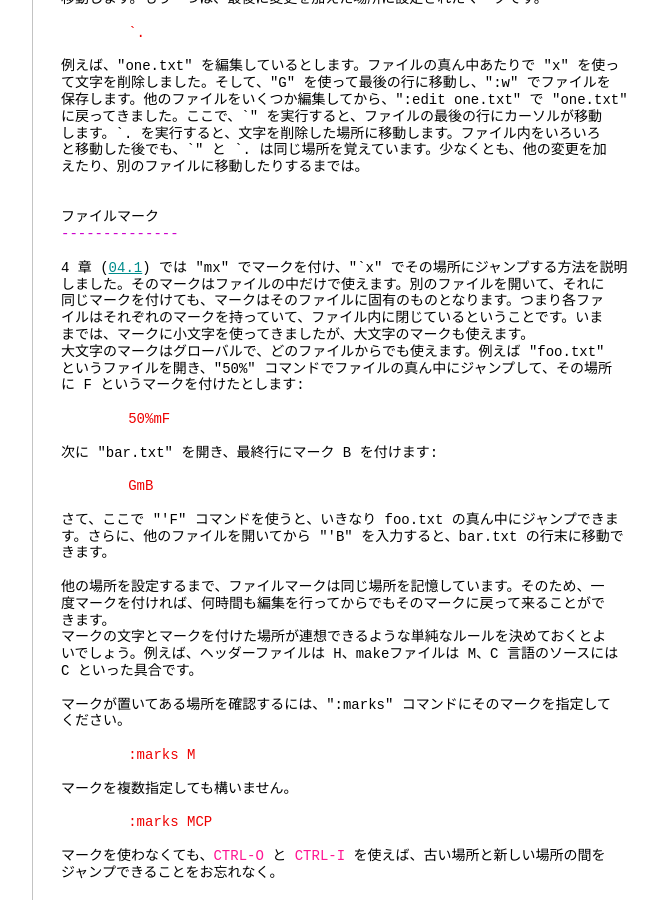
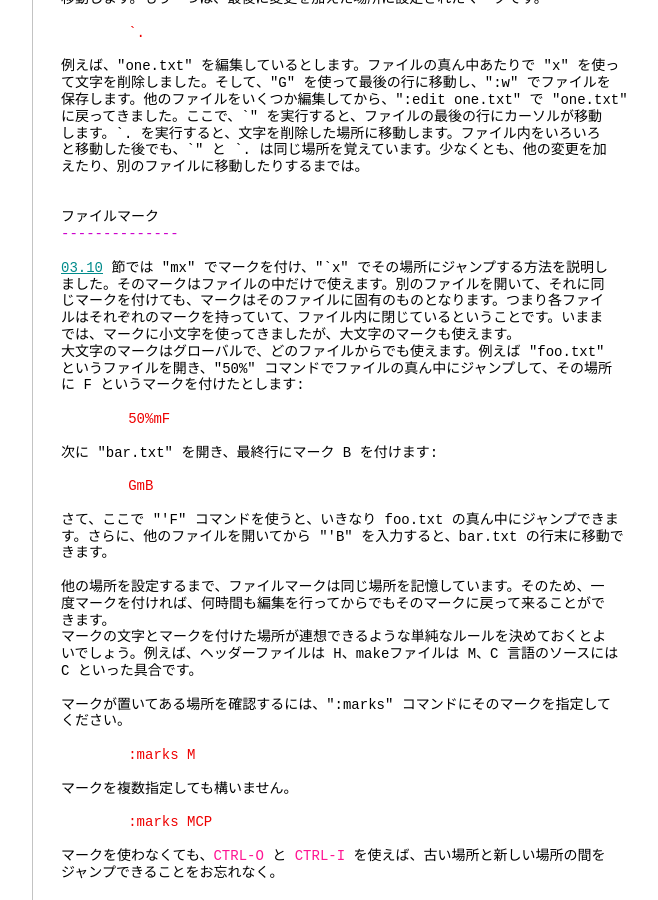
Before and after one commit to vim-jp/vimdoc-ja, a Jekyll site: the page built from usr_07.html, in a window 1280 px wide and 900 px high, scrolled down 3853 px. Shown: the whole window, without its empty margins (340-998 px from the left). Built offline with Jekyll 4.4.1, drawn with Linux system fonts in a browser that asks for light colours; nearby versions of some CDN libraries; comment, search, counter and statistics services are not loaded; some of the changed text lies outside the part shown.

Commit message:
Generated by Travis JOB 3202.1
https://travis-ci.org/vim-jp/vimdoc-ja-working/builds/674233958

```diff
--- a/usr_07.html
+++ b/usr_07.html
@@ -3,7 +3,7 @@
 helpname: 'usr_07'
 ---
 <div id='vimCodeElement'>
-<a class="Constant" href="usr_07.html" name="usr_07.txt">usr_07.txt</a>&nbsp;&nbsp;&nbsp;&nbsp;For&nbsp;<span class="Identifier">Vim バージョン 8.2.</span>&nbsp;&nbsp;Last change: 2017 Sep 18<br>
+<a class="Constant" href="usr_07.html" name="usr_07.txt">usr_07.txt</a>&nbsp;&nbsp;&nbsp;&nbsp;For&nbsp;<span class="Identifier">Vim バージョン 8.2.</span>&nbsp;&nbsp;Last change: 2020 Mar 23<br>
 <br>
 &nbsp;&nbsp;&nbsp;&nbsp;&nbsp;&nbsp;&nbsp;&nbsp;&nbsp;&nbsp;&nbsp;&nbsp;&nbsp;&nbsp;&nbsp;&nbsp;&nbsp;&nbsp;&nbsp;&nbsp; VIM USER MANUAL - by Bram Moolenaar<br>
 <br>
@@ -235,11 +235,11 @@
 ファイルマーク<br>
 <span class="PreProc">--------------</span><br>
 <br>
-4 章 (<a class="Identifier" href="usr_04.html#04.1">04.1</a>) では &quot;mx&quot; でマークを付け、&quot;`x&quot; でその場所にジャンプする方法を説明<br>
-しました。そのマークはファイルの中だけで使えます。別のファイルを開いて、それに<br>
-同じマークを付けても、マークはそのファイルに固有のものとなります。つまり各ファ<br>
-イルはそれぞれのマークを持っていて、ファイル内に閉じているということです。いま<br>
-までは、マークに小文字を使ってきましたが、大文字のマークも使えます。<br>
+<a class="Identifier" href="usr_03.html#03.10">03.10</a>&nbsp;節では &quot;mx&quot; でマークを付け、&quot;`x&quot; でその場所にジャンプする方法を説明し<br>
+ました。そのマークはファイルの中だけで使えます。別のファイルを開いて、それに同<br>
+じマークを付けても、マークはそのファイルに固有のものとなります。つまり各ファイ<br>
+ルはそれぞれのマークを持っていて、ファイル内に閉じているということです。いまま<br>
+では、マークに小文字を使ってきましたが、大文字のマークも使えます。<br>
 大文字のマークはグローバルで、どのファイルからでも使えます。例えば &quot;foo.txt&quot;<br>
 というファイルを開き、&quot;50%&quot; コマンドでファイルの真ん中にジャンプして、その場所<br>
 に F というマークを付けたとします:<br>
--- a/usr_41.html
+++ b/usr_41.html
@@ -3,7 +3,7 @@
 helpname: 'usr_41'
 ---
 <div id='vimCodeElement'>
-<a class="Constant" href="usr_41.html" name="usr_41.txt">usr_41.txt</a>&nbsp;&nbsp;&nbsp;&nbsp;For&nbsp;<span class="Identifier">Vim バージョン 8.2.</span>&nbsp;&nbsp;Last change: 2019 Dec 17<br>
+<a class="Constant" href="usr_41.html" name="usr_41.txt">usr_41.txt</a>&nbsp;&nbsp;&nbsp;&nbsp;For&nbsp;<span class="Identifier">Vim バージョン 8.2.</span>&nbsp;&nbsp;Last change: 2020 Mar 15<br>
 <br>
 &nbsp;&nbsp;&nbsp;&nbsp;&nbsp;&nbsp;&nbsp;&nbsp;&nbsp;&nbsp;&nbsp;&nbsp;&nbsp;&nbsp;&nbsp;&nbsp;&nbsp;&nbsp;&nbsp;&nbsp; VIM USER MANUAL - by Bram Moolenaar<br>
 <br>
```
